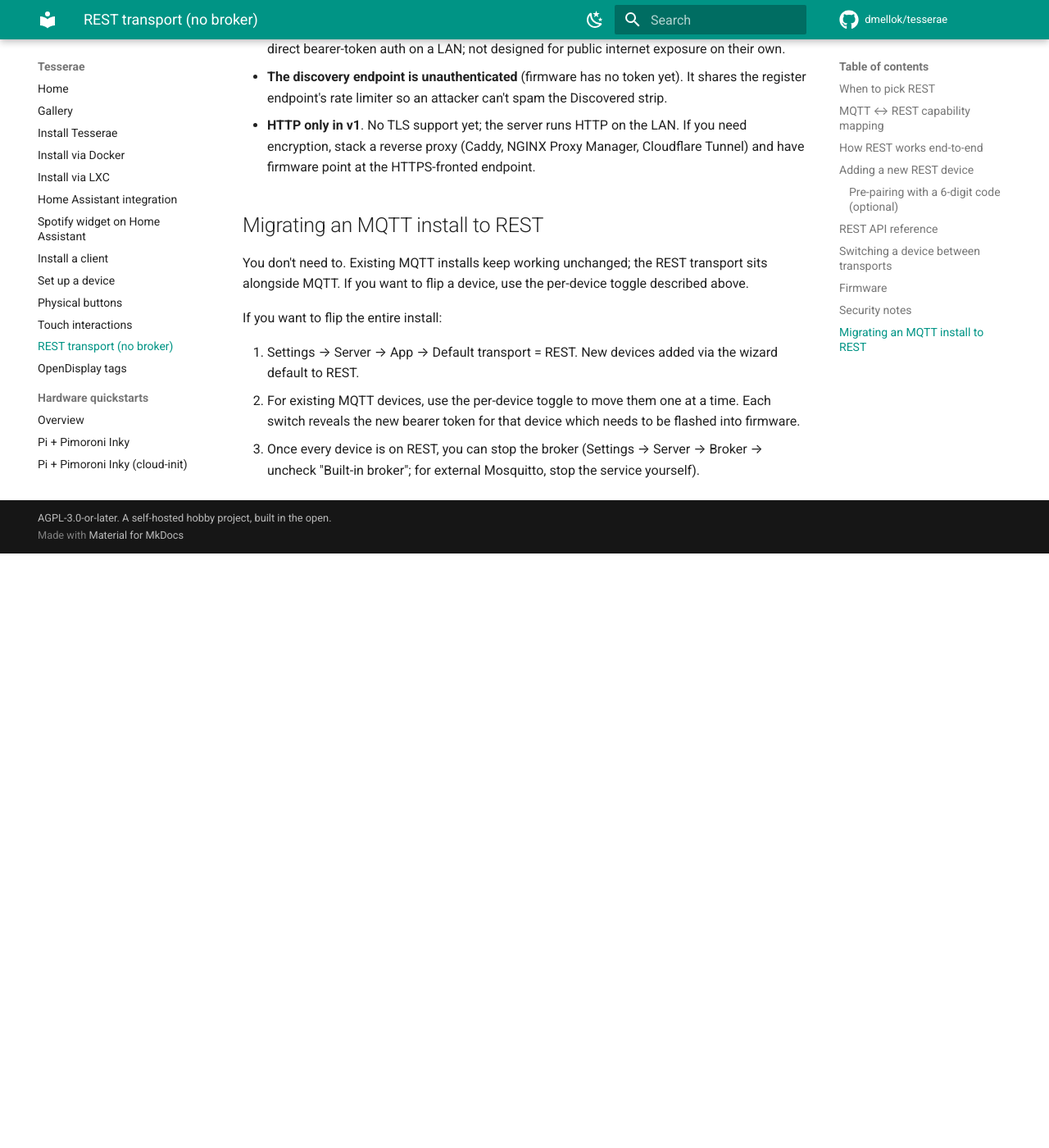
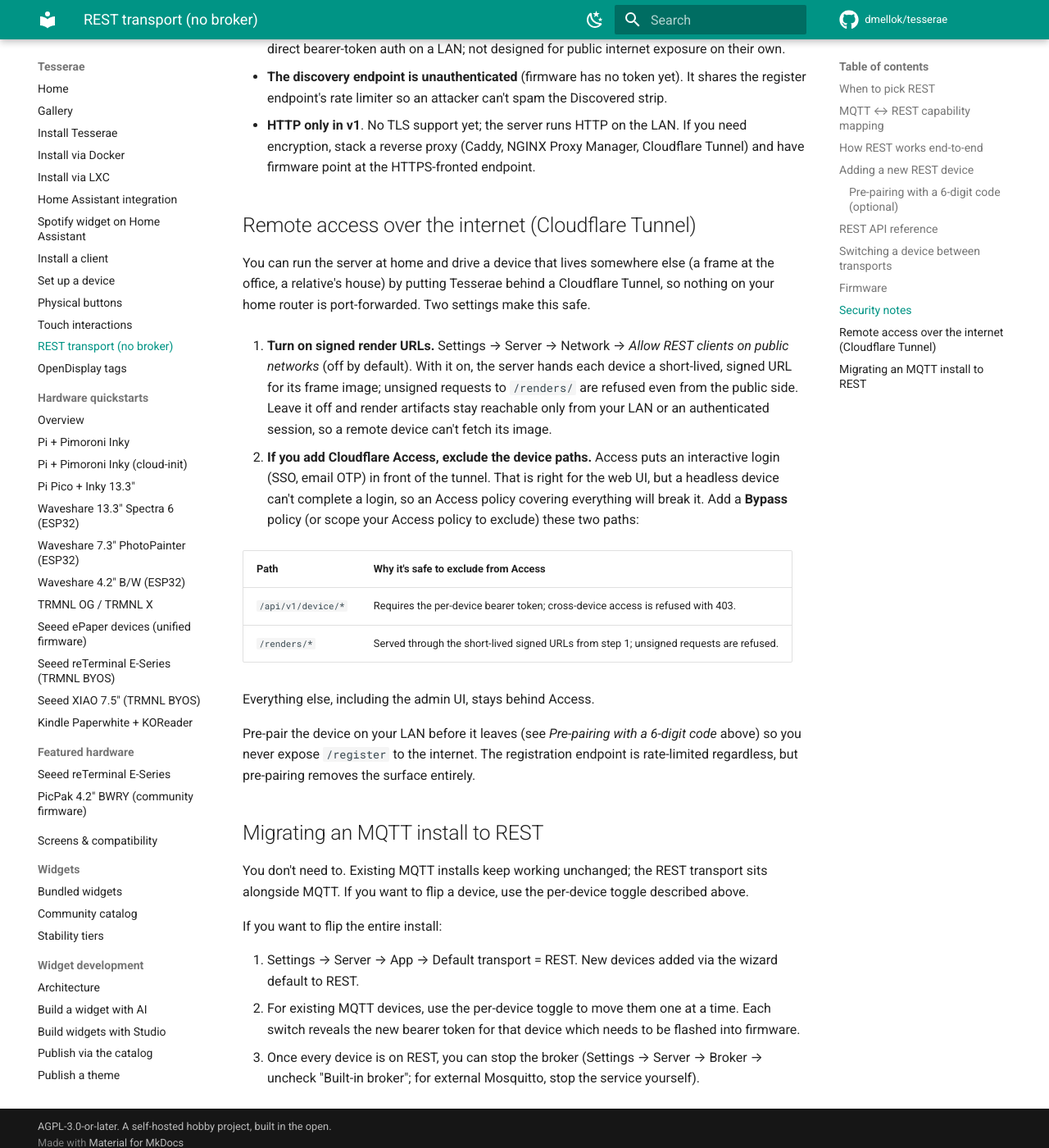
Before and after one commit to dmellok/tesserae, an MkDocs documentation site: the page built from docs/install/rest-transport.md, in a window 1280 px wide and 1400 px high, scrolled down 7173 px. Shown: the whole window at 82% size. Built offline with MkDocs 1.6.1 and Material for MkDocs 9.7.7, drawn with Linux system fonts in a browser that asks for light colours; comment, search, counter and statistics services are not loaded; before the commit the page ends 7848 px from its top, so only the background shows below that.

Commit message:
docs: Cloudflare Tunnel + Access recipe for remote REST devices
Document how to drive a device over the internet: enable signed render URLs
(Settings -> Server -> Network) and exclude /api/v1/device and /renders from
Cloudflare Access, since both authenticate independently. Also documents the
public-REST toggle, which was previously undocumented.

```diff
--- a/docs/install/rest-transport.md
+++ b/docs/install/rest-transport.md
@@ -198,6 +198,40 @@
   (Caddy, NGINX Proxy Manager, Cloudflare Tunnel) and have firmware
   point at the HTTPS-fronted endpoint.
 
+## Remote access over the internet (Cloudflare Tunnel)
+
+You can run the server at home and drive a device that lives somewhere
+else (a frame at the office, a relative's house) by putting Tesserae
+behind a Cloudflare Tunnel, so nothing on your home router is
+port-forwarded. Two settings make this safe.
+
+1. **Turn on signed render URLs.** Settings → Server → Network →
+   *Allow REST clients on public networks* (off by default). With it on,
+   the server hands each device a short-lived, signed URL for its frame
+   image; unsigned requests to `/renders/` are refused even from the
+   public side. Leave it off and render artifacts stay reachable only
+   from your LAN or an authenticated session, so a remote device can't
+   fetch its image.
+
+2. **If you add Cloudflare Access, exclude the device paths.** Access
+   puts an interactive login (SSO, email OTP) in front of the tunnel.
+   That is right for the web UI, but a headless device can't complete a
+   login, so an Access policy covering everything will break it. Add a
+   **Bypass** policy (or scope your Access policy to exclude) these two
+   paths:
+
+   | Path | Why it's safe to exclude from Access |
+   |---|---|
+   | `/api/v1/device/*` | Requires the per-device bearer token; cross-device access is refused with 403. |
+   | `/renders/*` | Served through the short-lived signed URLs from step 1; unsigned requests are refused. |
+
+   Everything else, including the admin UI, stays behind Access.
+
+Pre-pair the device on your LAN before it leaves (see *Pre-pairing with a
+6-digit code* above) so you never expose `/register` to the internet.
+The registration endpoint is rate-limited regardless, but pre-pairing
+removes the surface entirely.
+
 ## Migrating an MQTT install to REST
 
 You don't need to. Existing MQTT installs keep working unchanged; the
--- a/pyproject.toml
+++ b/pyproject.toml
@@ -4,7 +4,7 @@
 
 [project]
 name = "tesserae"
-version = "0.213.7"
+version = "0.213.8"
 description = "E-ink dashboard companion. Compose tile-based dashboards, render headless, push frames over MQTT."
 requires-python = ">=3.11"
 license = { text = "AGPL-3.0-or-later" }
```
Also changed, not shown: 1 other file.
